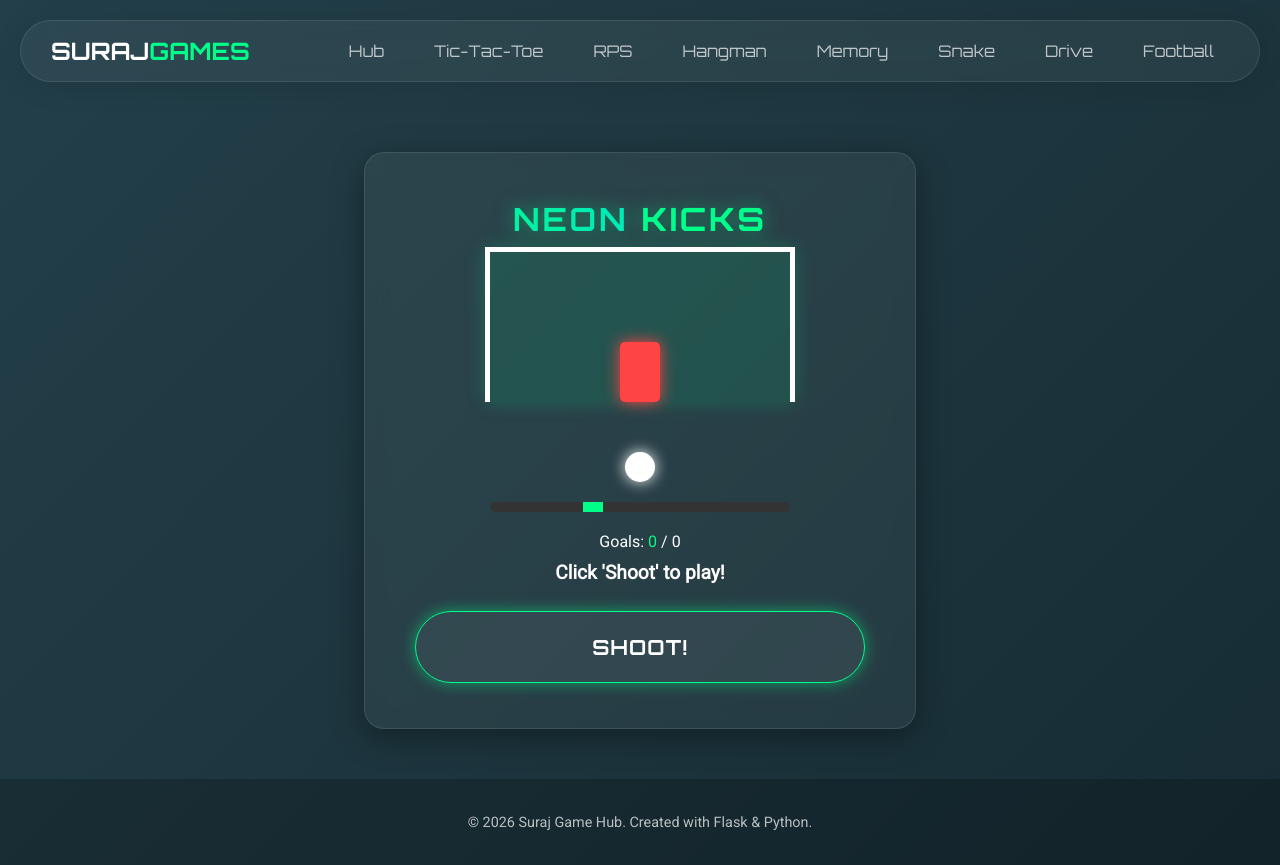
After one commit to Suraj-1000/Tic-Tac-Toe, a Flask app: page /football in a window 1280 px wide. The commit adds this page. Run offline with Flask 3, Linux system fonts and the light colour scheme.

Commit message:
Add Neon Drive (Racing) and Neon Kicks (Football)

```diff
--- a/app.py
+++ b/app.py
@@ -44,6 +44,14 @@ def memory_page():
 @app.route('/snake')
 def snake_page():
     return render_template('snake.html')
+
+@app.route('/drive')
+def drive_page():
+    return render_template('drive.html')
+
+@app.route('/football')
+def football_page():
+    return render_template('football.html')
 
 # --- HANGMAN API ---
 WORDS = ["PYTHON", "FLASK", "CODING", "GAMING", "SERVER", "DATABASE", "SCRIPT", "VARIABLE", "FUNCTION", "DEVELOPER"]
--- a/templates/base.html
+++ b/templates/base.html
@@ -23,6 +23,8 @@
                     <a href="/hangman" class="nav-item">Hangman</a>
                     <a href="/memory" class="nav-item">Memory</a>
                     <a href="/snake" class="nav-item">Snake</a>
+                    <a href="/drive" class="nav-item">Drive</a>
+                    <a href="/football" class="nav-item">Football</a>
                 </div>
             </nav>
         </header>
--- /dev/null
+++ b/templates/football.html
@@ -0,0 +1,198 @@
+{% extends "base.html" %}
+
+{% block title %}Neon Kicks{% endblock %}
+
+{% block head %}
+<style>
+    .goal-post {
+        width: 300px;
+        height: 150px;
+        border: 5px solid white;
+        border-bottom: none;
+        margin: 0 auto;
+        position: relative;
+        background: rgba(0, 255, 136, 0.1);
+        box-shadow: 0 0 20px rgba(0, 255, 136, 0.2);
+    }
+
+    .goalie {
+        width: 40px;
+        height: 60px;
+        background: #ff4444;
+        position: absolute;
+        bottom: 0;
+        left: 130px;
+        /* Center */
+        transition: left 0.5s;
+        box-shadow: 0 0 15px #ff4444;
+        border-radius: 5px;
+    }
+
+    .ball {
+        width: 30px;
+        height: 30px;
+        background: white;
+        border-radius: 50%;
+        margin: 50px auto 0;
+        box-shadow: 0 0 15px white;
+        position: relative;
+        transition: 0.5s;
+    }
+
+    .aim-bar-container {
+        width: 300px;
+        height: 10px;
+        background: #333;
+        margin: 20px auto;
+        border-radius: 5px;
+        overflow: hidden;
+        position: relative;
+    }
+
+    .aim-cursor {
+        width: 20px;
+        height: 100%;
+        background: var(--primary);
+        position: absolute;
+        left: 0;
+        animation: aimMove 1.5s infinite alternate ease-in-out;
+    }
+
+    @keyframes aimMove {
+        0% {
+            left: 0;
+        }
+
+        100% {
+            left: 280px;
+        }
+    }
+
+    .paused {
+        animation-play-state: paused;
+    }
+
+    .status-msg {
+        height: 30px;
+        margin-top: 10px;
+        font-weight: bold;
+        font-size: 1.2rem;
+    }
+</style>
+{% endblock %}
+
+{% block content %}
+<div class="container" style="max-width: 500px;">
+    <header>
+        <h1>Neon <span class="highlight">Kicks</span></h1>
+    </header>
+
+    <div class="goal-post">
+        <div class="goalie" id="goalie"></div>
+    </div>
+
+    <div id="ball" class="ball"></div>
+
+    <div class="aim-bar-container">
+        <div id="aim-cursor" class="aim-cursor"></div>
+    </div>
+
+    <div class="score-hud">
+        Goals: <span id="score" class="highlight">0</span> / <span id="attempts">0</span>
+    </div>
+
+    <div class="status-msg" id="status-msg">Click 'Shoot' to play!</div>
+
+    <button onclick="shoot()" class="btn primary huge" id="action-btn">SHOOT!</button>
+    <button onclick="resetGame()" class="btn secondary" id="retry-btn" style="display:none;">Retry</button>
+</div>
+
+<script>
+    let score = 0;
+    let attempts = 0;
+    let isShooting = false;
+    const goalie = document.getElementById('goalie');
+    const ball = document.getElementById('ball');
+    const cursor = document.getElementById('aim-cursor');
+    const statusMsg = document.getElementById('status-msg');
+
+    function shoot() {
+        if (isShooting) return;
+        isShooting = true;
+        attempts++;
+        document.getElementById('attempts').textContent = attempts;
+
+        // Pause aim
+        const computedStyle = window.getComputedStyle(cursor);
+        const aimPos = parseFloat(computedStyle.left);
+        cursor.style.left = aimPos + 'px';
+        cursor.classList.add('paused');
+
+        // Goalie Random Move
+        const goaliePos = Math.random() < 0.5 ? 50 : 200; // Left or Rightish
+        goalie.style.left = goaliePos + 'px';
+
+        // Ball Move
+        // 300px width. Aim 0-280.
+        // Goalie width 40.
+        // Basic Hit Check
+        const shotTarget = aimPos;
+        const goalieHitboxStart = goaliePos - 20;
+        const goalieHitboxEnd = goaliePos + 60;
+
+        // Animate Kick
+        ball.style.transform = `translate(${shotTarget - 135}px, -150px) scale(0.5)`;
+
+        setTimeout(() => {
+            // Check result
+            let result = "GOAL!";
+            let color = "var(--primary)";
+
+            // Check Save
+            if (shotTarget > goalieHitboxStart && shotTarget < goalieHitboxEnd) {
+                result = "SAVED!";
+                color = "var(--danger)";
+            } else if (shotTarget < 0 || shotTarget > 280) { // Should match bounds
+                // Technically bounds are kept by animation, but just safe check
+            } else {
+                score++;
+            }
+
+            statusMsg.textContent = result;
+            statusMsg.style.color = color;
+            document.getElementById('score').textContent = score;
+
+            // Reset for next
+            if (attempts >= 5) {
+                document.getElementById('action-btn').style.display = 'none';
+                document.getElementById('retry-btn').style.display = 'inline-block';
+                statusMsg.textContent = `Game Over! Score: ${score}/5`;
+                isShooting = false;
+            } else {
+                setTimeout(resetBall, 1500);
+            }
+
+        }, 500);
+    }
+
+    function resetBall() {
+        ball.style.transform = 'translate(0, 0) scale(1)';
+        cursor.classList.remove('paused');
+        cursor.style.left = ''; // Resume animation
+        goalie.style.left = '130px'; // Reset goalie
+        statusMsg.textContent = "Aim and Shoot!";
+        statusMsg.style.color = "white";
+        isShooting = false;
+    }
+
+    function resetGame() {
+        score = 0;
+        attempts = 0;
+        document.getElementById('score').textContent = score;
+        document.getElementById('attempts').textContent = attempts;
+        document.getElementById('action-btn').style.display = 'inline-block';
+        document.getElementById('retry-btn').style.display = 'none';
+        resetBall();
+    }
+</script>
+{% endblock %}
```
Also changed, not shown: templates/drive.html (added, +180 -0 lines), templates/hub.html (+11 -0 lines).
